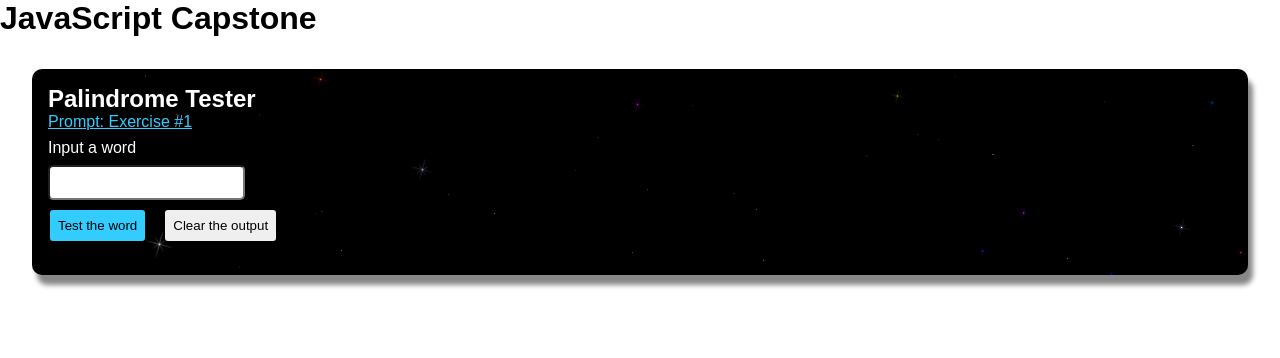
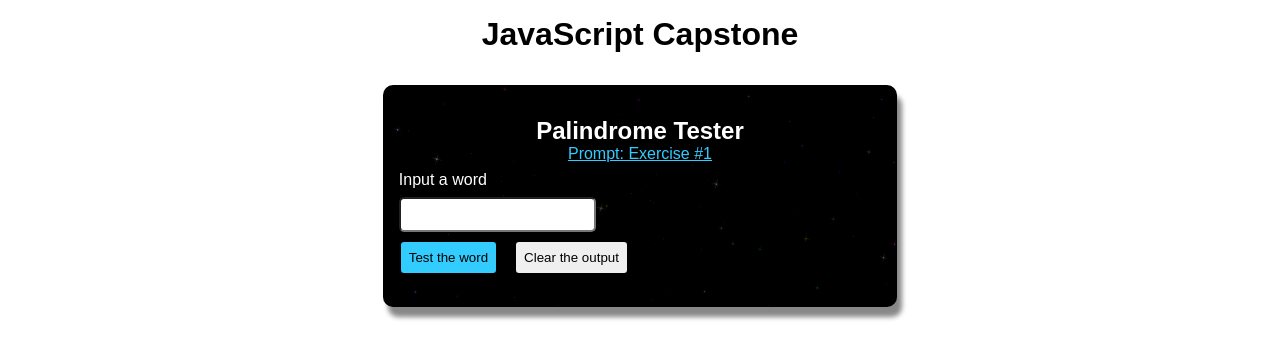
Before and after one commit to hdevilbiss/js-capstone, a React (Create React App) app: page / in a window 1280 px wide. Shown: the top 358 px of the page. Built offline with nearby package versions, Linux system fonts and the light colour scheme.

Commit message:
💄 app.scss: Add header and .wrapper rules

```diff
--- a/src/style/app.scss
+++ b/src/style/app.scss
@@ -8,4 +8,13 @@ button {
   display: inline-block;
   margin-right: 1rem;
 }
+header {
+  margin-top: 1rem;
+  text-align: center;
+}
+.wrapper {
+  margin-left: auto;
+  margin-right: auto;
+  max-width: 65ch;
+}
 @import "./palindrome";
```
